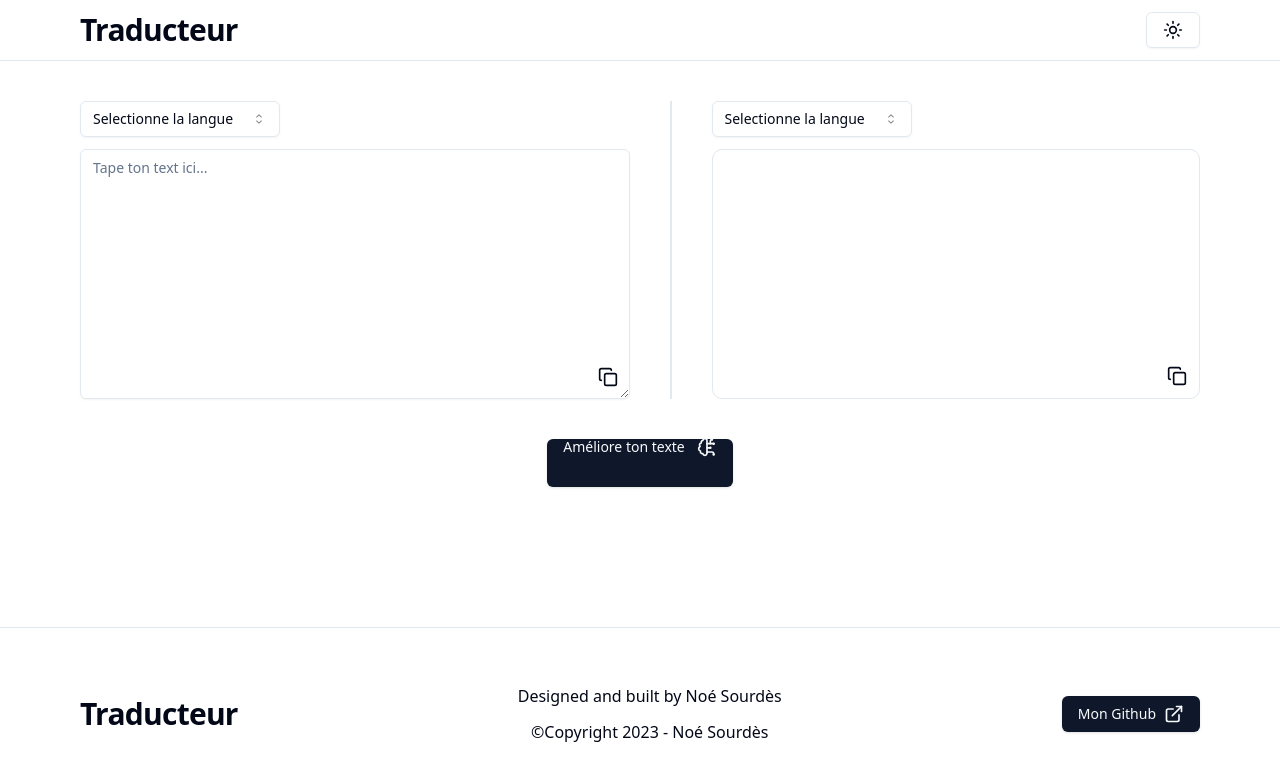
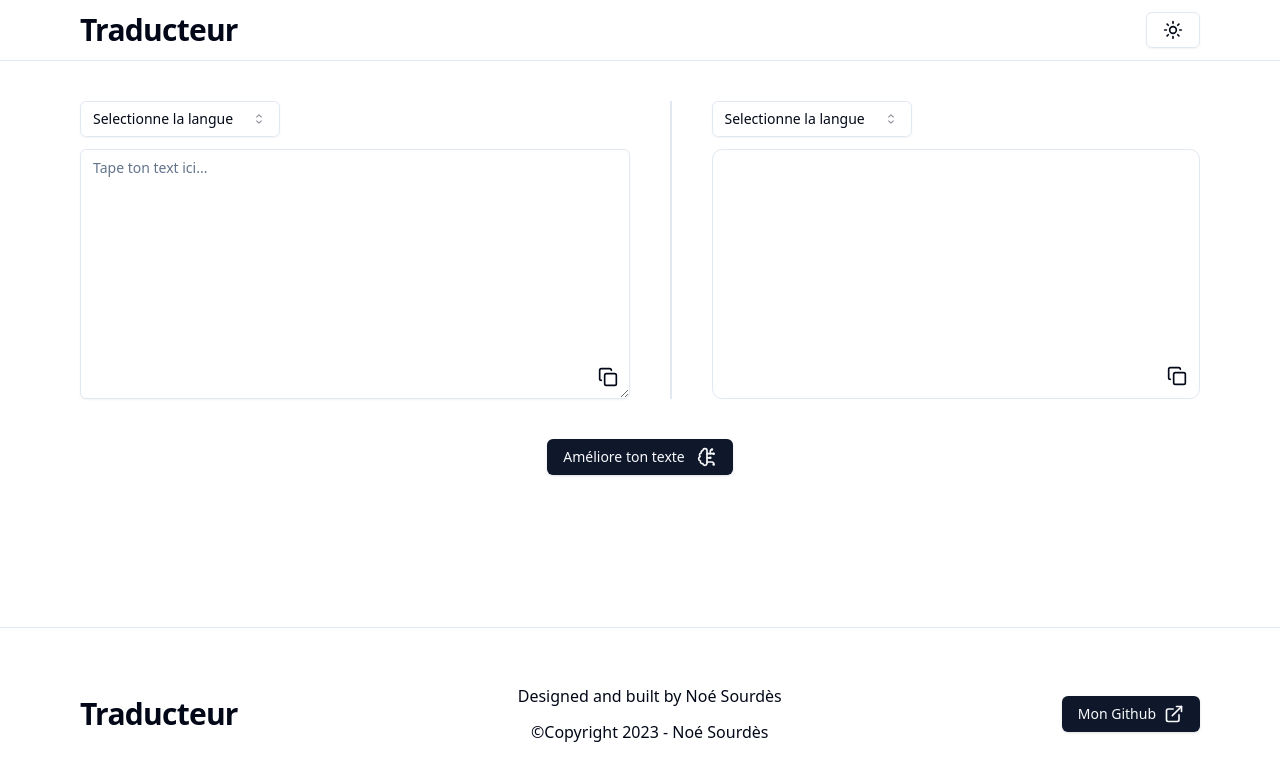
Before and after one commit to NoeSourdes/traducteur-final, a Next.js app: page / in a window 1280 px wide. Shown: the top 780 px of the page. Built offline with nearby package versions, Linux system fonts and the light colour scheme.

Commit message:
avancement traducteur

```diff
--- a/src/modules/components/landing-page/component-upgrade/upgrade.tsx
+++ b/src/modules/components/landing-page/component-upgrade/upgrade.tsx
@@ -40,7 +40,7 @@ export const Upgrade = ({
   return (
     <>
       <div className="flex justify-center items-center">
-        <Button onClick={handleUpgrade} className="pb-10">
+        <Button onClick={handleUpgrade} className="mb-10">
           Améliore ton texte <BrainCircuit className="ml-3" size={20} />
         </Button>
       </div>
```
